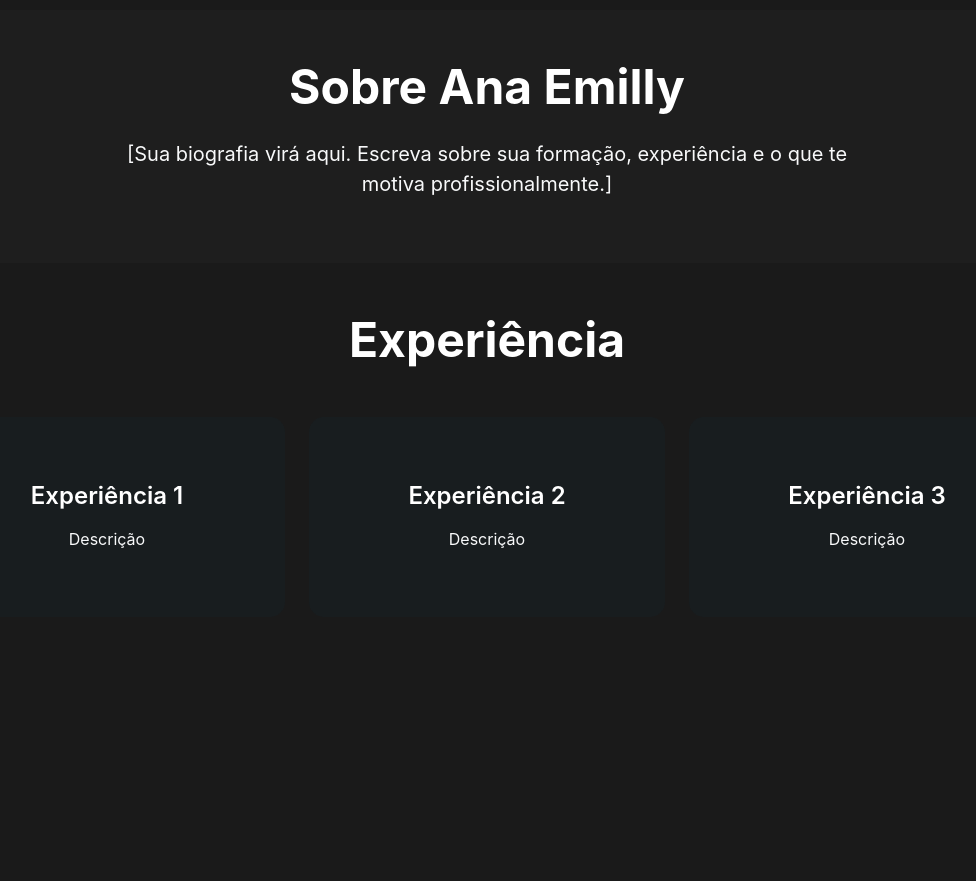
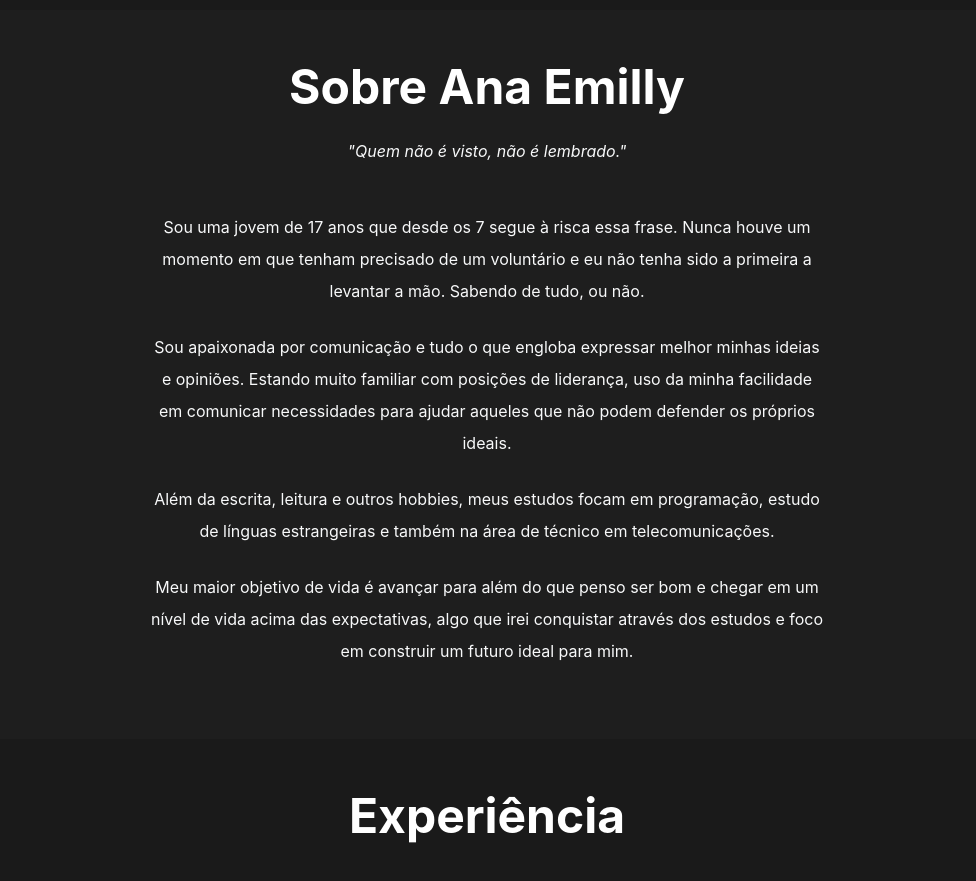
Before and after one commit to naemyst/portifolio-ana, a React (Vite) app: page / in a window 1280 px wide. Shown: the part 1400-2281 px from the top of the page, without its empty margins (153-1129 px from the left). Before the commit the page ends 2089 px from the top, so only its background shows below. Built offline with nearby package versions, Linux system fonts and the light colour scheme.

Commit message:
Adicionando texto da sessão "Sobre"

```diff
--- a/src/App.jsx
+++ b/src/App.jsx
@@ -134,9 +134,27 @@ function App() {
         <div className="container">
           <div className="row justify-content-center">
             <div className="col-lg-8 text-center">              <h2 className="display-5 fw-bold mb-4 text-white">Sobre Ana Emilly</h2>
-              <p className="fs-5 animate-on-scroll text-light">
-                [Sua biografia virá aqui. Escreva sobre sua formação, experiência e o que te motiva profissionalmente.]
-              </p>
+              <div className="mb-5">
+                <p className="fs-6 animate-on-scroll text-light fst-italic mb-4 text-primary">
+                  "Quem não é visto, não é lembrado."
+                </p>
+              </div>
+              <div className="row justify-content-center">
+                <div className="col-lg-11">
+                  <p className="fs-7 animate-on-scroll text-light mb-4 lh-lg">
+                    Sou uma jovem de 17 anos que desde os 7 segue à risca essa frase. Nunca houve um momento em que tenham precisado de um voluntário e eu não tenha sido a primeira a levantar a mão. Sabendo de tudo, ou não.
+                  </p>
+                  <p className="fs-7 animate-on-scroll text-light mb-4 lh-lg">
+                    Sou apaixonada por comunicação e tudo o que engloba expressar melhor minhas ideias e opiniões. Estando muito familiar com posições de liderança, uso da minha facilidade em comunicar necessidades para ajudar aqueles que não podem defender os próprios ideais.
+                  </p>
+                  <p className="fs-7 animate-on-scroll text-light mb-4 lh-lg">
+                    Além da escrita, leitura e outros hobbies, meus estudos focam em programação, estudo de línguas estrangeiras e também na área de técnico em telecomunicações.
+                  </p>
+                  <p className="fs-7 animate-on-scroll text-light mb-4 lh-lg">
+                    Meu maior objetivo de vida é avançar para além do que penso ser bom e chegar em um nível de vida acima das expectativas, algo que irei conquistar através dos estudos e foco em construir um futuro ideal para mim.
+                  </p>
+                </div>
+              </div>
             </div>
           </div>
         </div>
```
